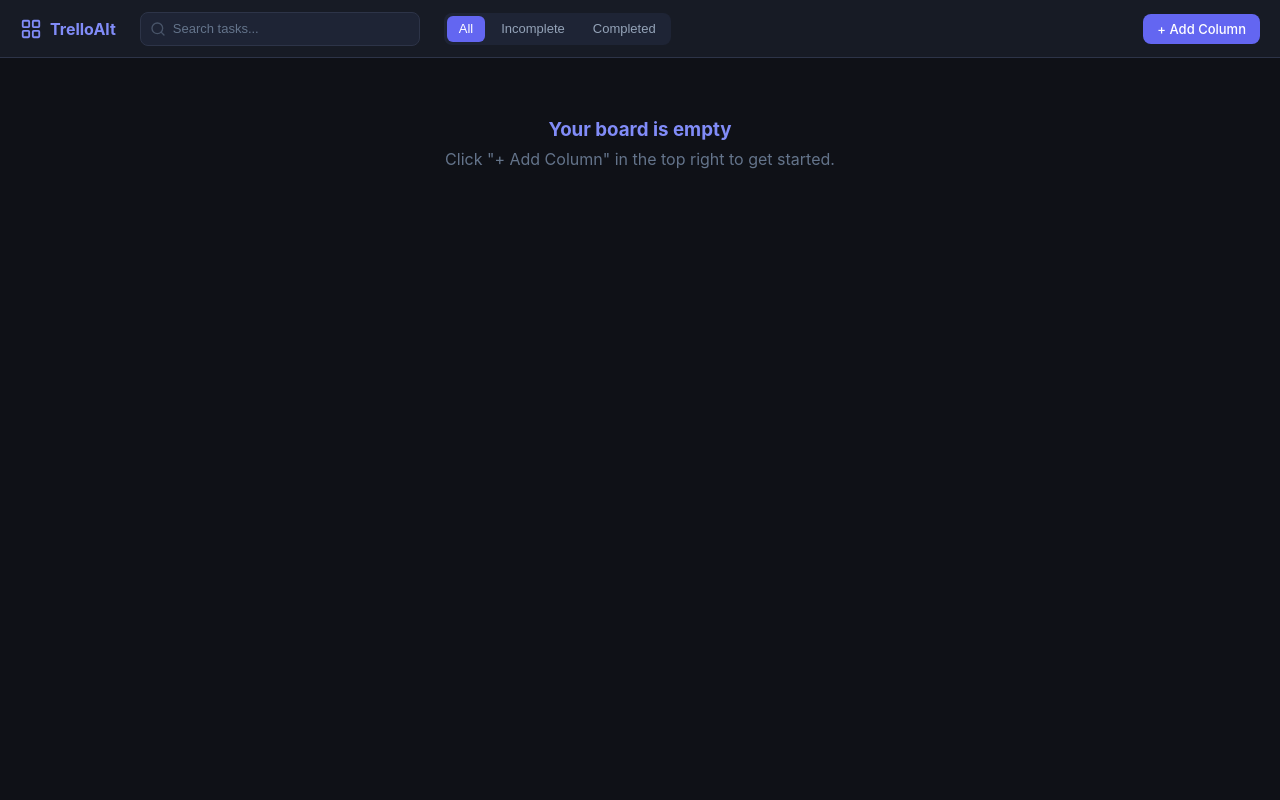
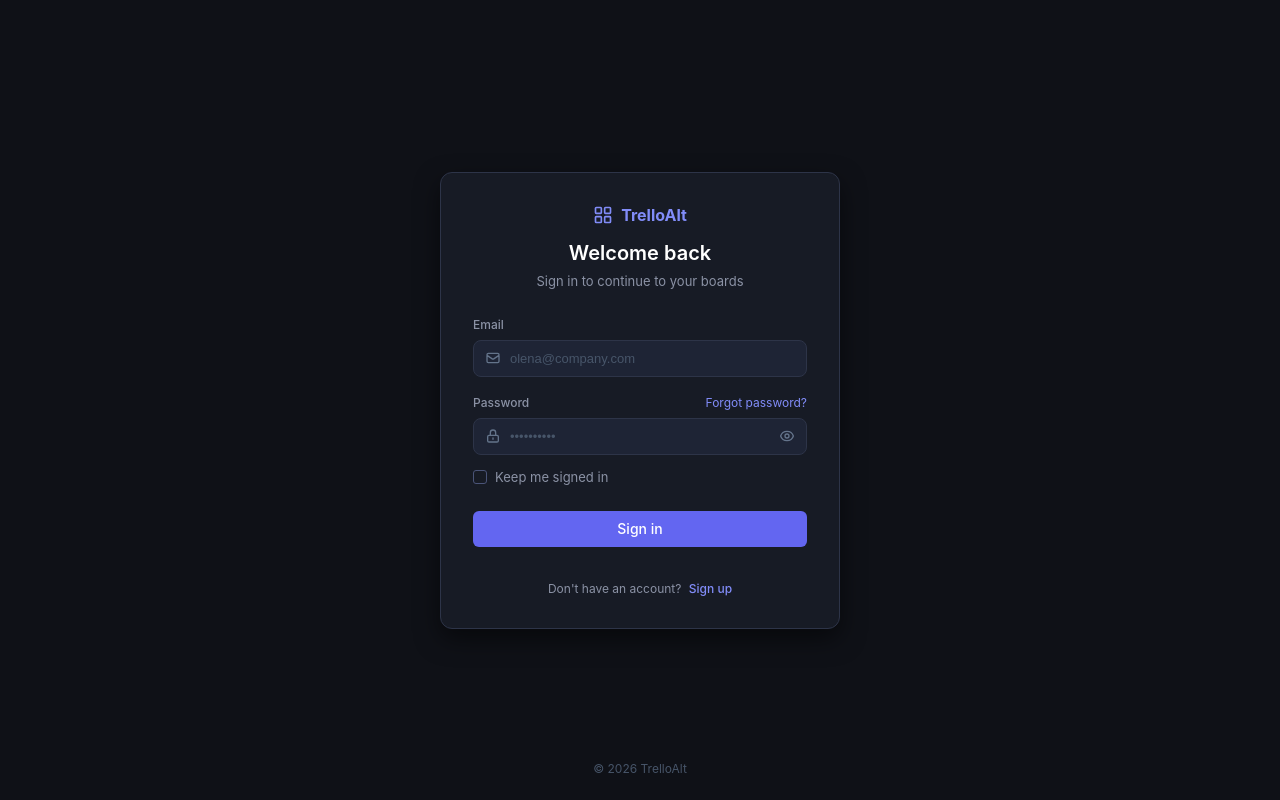
Before and after one commit to OksanaMandziuvata/react-todo, a React (Vite) app: page /login in a window 1280 px wide. Built offline with nearby package versions, Linux system fonts and the light colour scheme.

Commit message:
feat: add login page and routing setup

```diff
--- a/package.json
+++ b/package.json
@@ -15,6 +15,7 @@
     "@dnd-kit/utilities": "^3.2.2",
     "react": "^19.2.8",
     "react-dom": "^19.2.8",
+    "react-router-dom": "^7.18.4",
     "sass": "^1.104.0"
   },
   "devDependencies": {
--- a/src/App.jsx
+++ b/src/App.jsx
@@ -1,10 +1,22 @@
-import Board from '@/features/board';
+import { BrowserRouter, Routes, Route, Navigate } from 'react-router-dom';
+import LoginPage from '@/pages/Login';
+import BoardPage from '@/pages/Board';
 import '@/styles.scss';
+
+const ProtectedRoute = ({ children }) => {
+  const isAuthenticated = localStorage.getItem('isAuthenticated') === 'true';
+  if (!isAuthenticated) return <Navigate replace to="/login" />;
+  return children;
+};
 
 export default function App() {
   return (
-    <div className="app-container">
-      <Board />
-    </div>
+    <BrowserRouter>
+      <Routes>
+        <Route element={<LoginPage />} path="/login" />
+        <Route element={<ProtectedRoute><BoardPage /></ProtectedRoute>} path="/" />
+        <Route element={<Navigate replace to="/" />} path="*" />
+      </Routes>
+    </BrowserRouter>
   );
 }
--- a/src/features/board/Navbar/Navbar.jsx
+++ b/src/features/board/Navbar/Navbar.jsx
@@ -3,9 +3,17 @@ import SearchInput from '@/shared/ui/SearchInput';
 import SegmentedControl from '@/shared/ui/SegmentedControl';
 import { GridIcon } from '@/shared/ui/icons';
 import { FILTER_TYPES } from '@/features/board/constants';
+import { useNavigate } from 'react-router-dom';
 import './Navbar.scss';
 
 export default function Navbar({ globalSearch, setGlobalSearch, filterType, setFilterType, onOpenModal }) {
+  const navigate = useNavigate();
+
+  const handleLogout = () => {
+    localStorage.removeItem('isAuthenticated');
+    navigate('/login');
+  };
+
   return (
     <div className="toolbar">
       <div className="toolbar-left">
@@ -33,6 +41,7 @@ export default function Navbar({ globalSearch, setGlobalSearch, filterType, setF
         />
       </div>
       <div className="toolbar-actions">
+        <Button variant="secondary" onClick={handleLogout}>Log out</Button>
         <Button variant="primary" onClick={onOpenModal}>+ Add Column</Button>
       </div>
     </div>
--- /dev/null
+++ b/src/pages/Board/Board.jsx
@@ -0,0 +1,9 @@
+import BoardFeature from '@/features/board';
+
+export default function BoardPage() {
+  return (
+    <div className="board-page" style={{ height: '100vh', display: 'flex', flexDirection: 'column' }}>
+      <BoardFeature />
+    </div>
+  );
+}
--- /dev/null
+++ b/src/pages/Board/index.js
@@ -0,0 +1 @@
+export { default } from './Board';
--- /dev/null
+++ b/src/pages/Login/Login.jsx
@@ -0,0 +1,74 @@
+import { useState } from 'react';
+import { useNavigate } from 'react-router-dom';
+import Button from '@/shared/ui/Button';
+import Checkbox from '@/shared/ui/Checkbox';
+import { GridIcon } from '@/shared/ui/icons';
+import './Login.scss';
+
+export default function Login() {
+  const [email, setEmail] = useState('');
+  const [password, setPassword] = useState('');
+  const [showPassword, setShowPassword] = useState(false);
+  const [keepSignedIn, setKeepSignedIn] = useState(false);
+  const navigate = useNavigate();
+
+  const handleLogin = (e) => {
+    e.preventDefault();
+    if (email && password.length >= 6) {
+      localStorage.setItem('isAuthenticated', 'true');
+      navigate('/');
+    }
+  };
+
+  return (
+    <div className="login-page">
+      <div className="login-card">
+        <div className="login-header">
+          <div className="login-logo">
+            <img src={GridIcon} width="20" height="20" alt="TrelloAlt" />
+            <h2>TrelloAlt</h2>
+          </div>
+          <h1>Welcome back</h1>
+          <p>Sign in to continue to your boards</p>
+        </div>
+
+        <form onSubmit={handleLogin} className="login-form">
+          <div className="form-group">
+            <label htmlFor="email">Email</label>
+            <div className="input-wrapper">
+              <svg className="input-icon" viewBox="0 0 24 24" fill="none" stroke="currentColor" strokeWidth="2"><path strokeLinecap="round" strokeLinejoin="round" d="M3 8l7.89 5.26a2 2 0 002.22 0L21 8M5 19h14a2 2 0 002-2V7a2 2 0 00-2-2H5a2 2 0 00-2 2v10a2 2 0 002 2z" /></svg>
+              <input id="email" type="email" placeholder="olena@company.com" value={email} onChange={(e) => setEmail(e.target.value)} required />
+            </div>
+          </div>
+
+          <div className="form-group">
+            <div className="label-row">
+              <label htmlFor="password">Password</label>
+              <a href="#" className="forgot-link">Forgot password?</a>
+            </div>
+            <div className="input-wrapper">
+              <svg className="input-icon" viewBox="0 0 24 24" fill="none" stroke="currentColor" strokeWidth="2"><path strokeLinecap="round" strokeLinejoin="round" d="M12 15v2m-6 4h12a2 2 0 002-2v-6a2 2 0 00-2-2H6a2 2 0 00-2 2v6a2 2 0 002 2zm10-10V7a4 4 0 00-8 0v4h8z" /></svg>
+              <input id="password" type={showPassword ? 'text' : 'password'} placeholder="••••••••••" value={password} onChange={(e) => setPassword(e.target.value)} required minLength={6} />
+              <button type="button" className="toggle-password-btn" onClick={() => setShowPassword(!showPassword)}>
+                {showPassword ? (
+                  <svg viewBox="0 0 24 24" fill="none" stroke="currentColor" strokeWidth="2"><path strokeLinecap="round" strokeLinejoin="round" d="M13.875 18.825A10.05 10.05 0 0112 19c-4.478 0-8.268-2.943-9.543-7a9.97 9.97 0 011.563-3.029m5.858.908a3 3 0 114.243 4.243M9.878 9.878l4.242 4.242M9.88 9.88l-3.29-3.29m7.532 7.532l3.29 3.29M3 3l3.59 3.59m0 0A9.953 9.953 0 0112 5c4.478 0 8.268 2.943 9.543 7a10.025 10.025 0 01-4.132 5.411m0 0L21 21" /></svg>
+                ) : (
+                  <svg viewBox="0 0 24 24" fill="none" stroke="currentColor" strokeWidth="2"><path strokeLinecap="round" strokeLinejoin="round" d="M15 12a3 3 0 11-6 0 3 3 0 016 0z" /><path strokeLinecap="round" strokeLinejoin="round" d="M2.458 12C3.732 7.943 7.523 5 12 5c4.478 0 8.268 2.943 9.542 7-1.274 4.057-5.064 7-9.542 7-4.477 0-8.268-2.943-9.542-7z" /></svg>
+                )}
+              </button>
+            </div>
+          </div>
+
+          <div className="checkbox-group">
+            <Checkbox checked={keepSignedIn} id="keepSignedIn" onChange={(e) => setKeepSignedIn(e.target.checked)} />
+            <label htmlFor="keepSignedIn">Keep me signed in</label>
+          </div>
+
+          <Button className="btn-signin" type="submit" variant="primary">Sign in</Button>
+          <div className="login-footer">Don't have an account? <a href="#">Sign up</a></div>
+        </form>
+      </div>
+      <div className="page-footer">© 2026 TrelloAlt</div>
+    </div>
+  );
+}
--- /dev/null
+++ b/src/pages/Login/Login.scss
@@ -0,0 +1,28 @@
+.login-page { display: flex; flex-direction: column; justify-content: center; align-items: center; min-height: 100vh; background-color: var(--bg-main); padding: 20px; box-sizing: border-box; }
+.login-card { width: 100%; max-width: 400px; background-color: var(--bg-surface); border: 1px solid var(--border-color); border-radius: 12px; padding: 32px; box-shadow: 0 10px 25px rgba(0, 0, 0, 0.5); box-sizing: border-box; }
+.login-header { text-align: center; margin-bottom: 28px; }
+.login-header .login-logo { display: flex; justify-content: center; align-items: center; gap: 8px; margin-bottom: 16px; color: #818cf8; }
+.login-header .login-logo h2 { margin: 0; font-size: 16px; font-weight: 700; }
+.login-header h1 { margin: 0 0 8px; font-size: 20px; font-weight: 600; color: var(--text-primary); }
+.login-header p { margin: 0; font-size: 13px; color: var(--text-secondary); }
+.login-form { display: flex; flex-direction: column; gap: 18px; }
+.login-form .form-group { display: flex; flex-direction: column; gap: 8px; }
+.login-form .form-group label { font-size: 12px; font-weight: 500; color: var(--text-secondary); }
+.login-form .label-row { display: flex; justify-content: space-between; align-items: center; }
+.login-form .label-row .forgot-link { font-size: 12px; color: #818cf8; text-decoration: none; }
+.login-form .label-row .forgot-link:hover { text-decoration: underline; }
+.login-form .input-wrapper { position: relative; display: flex; align-items: center; }
+.login-form .input-wrapper .input-icon { position: absolute; left: 12px; width: 16px; height: 16px; color: #64748b; pointer-events: none; }
+.login-form .input-wrapper input { width: 100%; box-sizing: border-box; background-color: var(--bg-column); border: 1px solid var(--border-color); color: var(--text-primary); padding: 10px 12px 10px 36px; border-radius: 8px; font-size: 13px; outline: none; transition: border-color 0.2s; }
+.login-form .input-wrapper input:focus { border-color: var(--accent-color); }
+.login-form .input-wrapper input::placeholder { color: #475569; }
+.login-form .input-wrapper .toggle-password-btn { position: absolute; right: 12px; background: none; border: none; padding: 0; color: #64748b; cursor: pointer; display: flex; align-items: center; justify-content: center; }
+.login-form .input-wrapper .toggle-password-btn svg { width: 16px; height: 16px; }
+.login-form .input-wrapper .toggle-password-btn:hover { color: var(--text-secondary); }
+.login-form .checkbox-group { display: flex; align-items: center; gap: 8px; margin-top: -4px; }
+.login-form .checkbox-group label { font-size: 13px; color: var(--text-secondary); cursor: pointer; user-select: none; }
+.login-form .btn-signin { margin-top: 8px; width: 100%; justify-content: center; height: 36px; font-size: 14px; border-radius: 6px; }
+.login-footer { margin-top: 16px; text-align: center; font-size: 12px; color: var(--text-secondary); }
+.login-footer a { color: #818cf8; text-decoration: none; font-weight: 500; margin-left: 4px; }
+.login-footer a:hover { text-decoration: underline; }
+.page-footer { position: absolute; bottom: 24px; font-size: 12px; color: #475569; }
--- /dev/null
+++ b/src/pages/Login/index.js
@@ -0,0 +1 @@
+export { default } from './Login';
```
Also changed, not shown: 1 other file (tests, documents, lock files or other folders).
